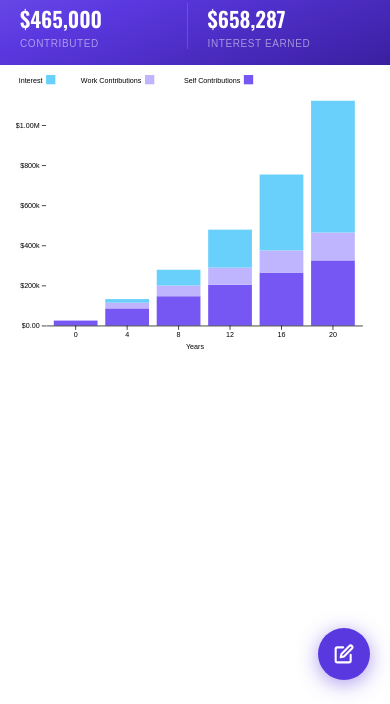
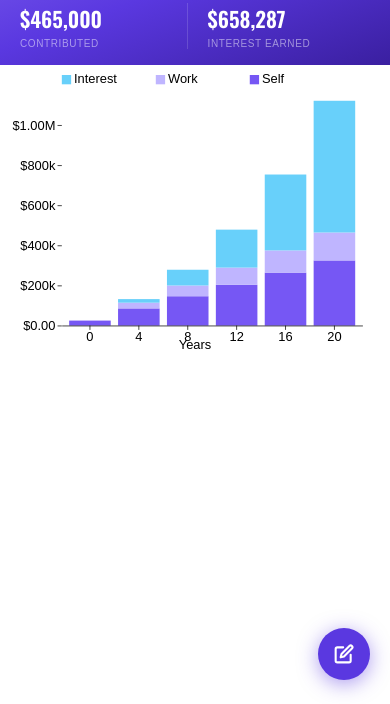
Before and after one commit to amandarae220/Calculator2.0, a plain HTML site: page index.html in a window 390 px wide. Shown: the part 140-844 px from the top of the page. Drawn offline with nearby package versions, Linux system fonts and the light colour scheme.

Commit message:
slight adjustments to chart in positioning and text sizes in mobile

```diff
--- a/index.html
+++ b/index.html
@@ -639,6 +639,11 @@
             /* Show floating configure button */
             #mobileConfigBtn { display: flex; }
 
+            /* ── Chart text: 18 SVG units ≈ 12–14px actual across common phones
+               (500-unit viewBox × ~0.69–0.80 device scale), meeting WCAG 1.4.4
+               and Section 508 minimum legibility for data visualization labels ── */
+            .axis, .axisLabel { font-size: 18px; }
+
             /* ── Tooltip ── */
             #tooltip { min-width: 170px; padding: 10px 14px; font-size: 11px; }
             .tt-year { font-size: 14px; margin-bottom: 7px; padding-bottom: 6px; }
@@ -791,7 +796,7 @@
 
     function updateChartDims() {
         if (isMobile()) {
-            margin = { top: 20, right: 16, bottom: 10, left: 42 };
+            margin = { top: 20, right: 16, bottom: 10, left: 64 };
             width  = 500;
             height = 360;
         } else {
@@ -1207,9 +1212,13 @@
         svg.append("g").call(yAxis).attr("class", "y-axis axis");
 
         // Bar category legend
-        var revKeys = ['Interest', 'Work Contributions', 'Self Contributions'];
+        // On mobile the 500-unit viewBox renders at ~0.75× — use a larger SVG font-size
+        // to hit legible actual pixel sizes, and shorten labels so they don't overflow.
+        var lgFs     = isMobile() ? 18 : 10;
+        var lgShort  = { 'Interest': 'Interest', 'Work Contributions': 'Work', 'Self Contributions': 'Self' };
+        var revKeys  = ['Interest', 'Work Contributions', 'Self Contributions'];
         var lgG = svg.append("g").attr("class", "chart-legend")
-            .attr("font-family", "sans-serif").attr("font-size", 10).attr("text-anchor", "end")
+            .attr("font-family", "sans-serif").attr("font-size", lgFs)
             .selectAll("g").data(revKeys).join("g")
             .attr("transform", function(d, i) {
                 return "translate(" + (margin.left + i * ((width - margin.left - margin.right) / 3.2)) + ",0)";
@@ -1217,14 +1226,14 @@
 
         lgG.append("rect").attr("x", 0).attr("width", 13).attr("height", 13)
             .attr("fill", function(d) { return BAR_COLORS[d]; });
-        lgG.append("text").attr("x", -5).attr("y", 10).attr("dy", "0.1em")
-            .attr("text-anchor", "end")
-            .text(function(d) { return d; });
+        lgG.append("text").attr("x", 17).attr("y", 10).attr("dy", "0.1em")
+            .attr("text-anchor", "start")
+            .text(function(d) { return isMobile() ? lgShort[d] : d; });
 
         // Saved scenario line legend
         if (savedScenarios.length) {
             var scLeg = svg.append("g").attr("class", "chart-legend")
-                .attr("font-family", "sans-serif").attr("font-size", 10)
+                .attr("font-family", "sans-serif").attr("font-size", lgFs)
                 .attr("transform", "translate(" + margin.left + ",18)");
 
             savedScenarios.forEach(function(sc, i) {
```
